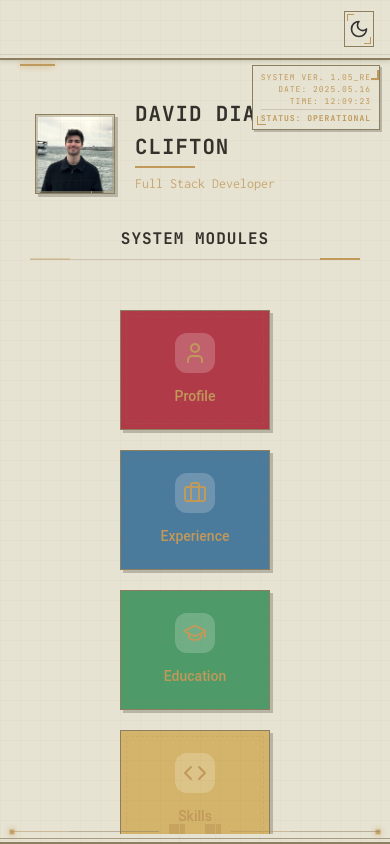
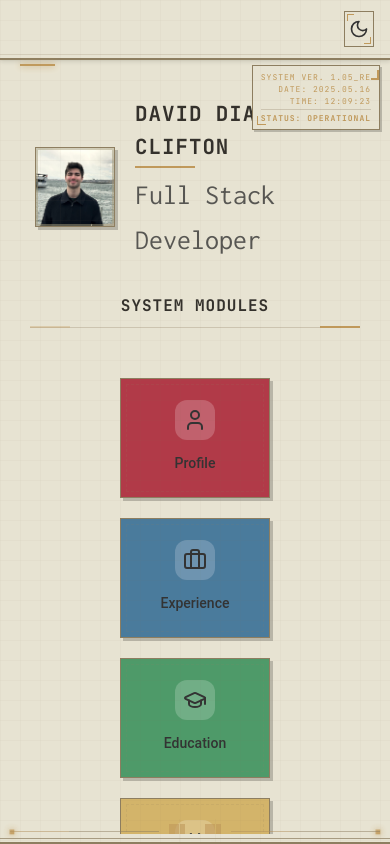
Before and after one commit to daviddc5/DavidDiazClifton, a React (Create React App) app in the folder david-portfolio/: page / in a window 390 px wide. Built offline with nearby package versions, Linux system fonts and the light colour scheme.

Commit message:
more contrast

```diff
--- a/david-portfolio/src/styles/NierAutomataTheme.css
+++ b/david-portfolio/src/styles/NierAutomataTheme.css
@@ -397,8 +397,9 @@ body::after {
 .user-title {
   font-family: "Inconsolata", monospace;
   font-weight: 400;
-  color: var(--nier-accent);
+
   opacity: 0.8;
+  color: var(--switch-text);
 }
 
 /* Heading elements */
--- a/david-portfolio/src/styles/NintendoSwitch.css
+++ b/david-portfolio/src/styles/NintendoSwitch.css
@@ -195,7 +195,7 @@ body {
 }
 
 .user-title {
-  color: var(--secondary-text);
+  color: var(--switch-text);
   font-weight: 800;
   font-size: 28px;
 }
@@ -294,6 +294,7 @@ body {
   display: flex;
   align-items: center;
   justify-content: center;
+  color: var(--switch-text) !important;
 }
 
 .tile-title {
@@ -301,6 +302,7 @@ body {
   font-weight: 500;
   text-align: center;
   padding: 0 10px;
+  color: var(--switch-text) !important;
 }
 
 .section-tile.pressed .tile-title {
@@ -1311,10 +1313,6 @@ body {
     font-size: 20px;
   }
 
-  .user-title {
-    font-size: 14px;
-  }
-
   .sections-container {
     padding: 0 10px 10px;
   }
```
